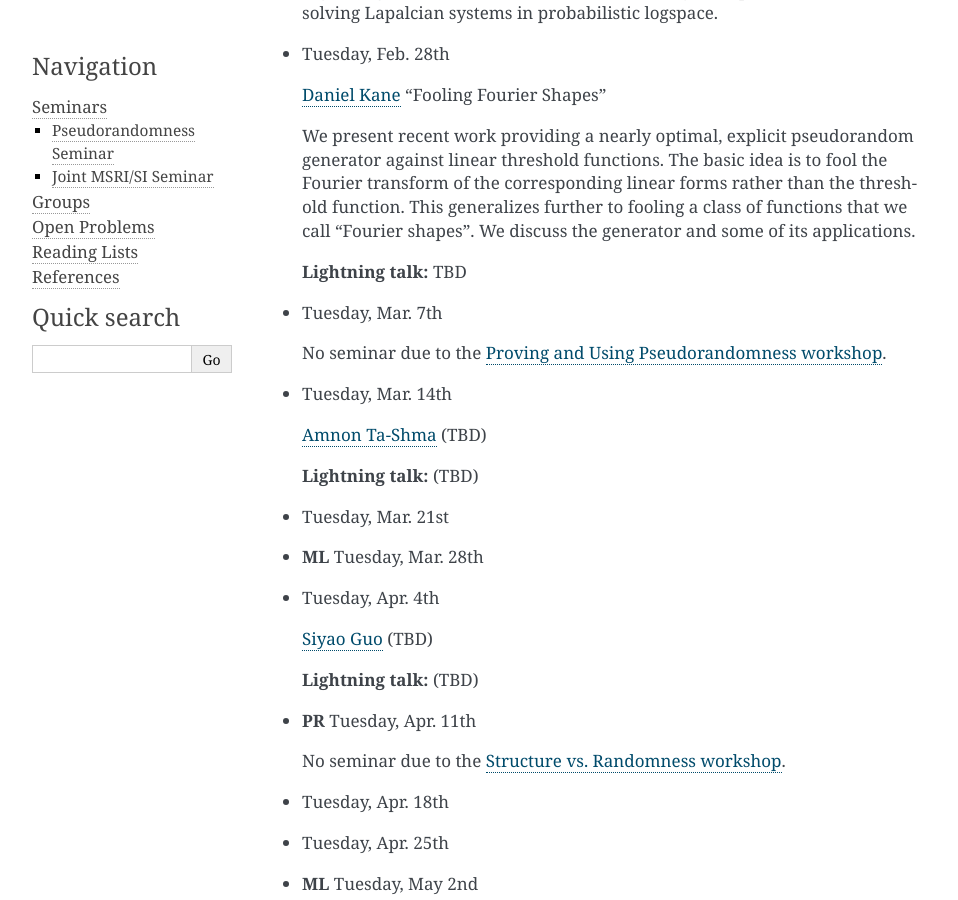
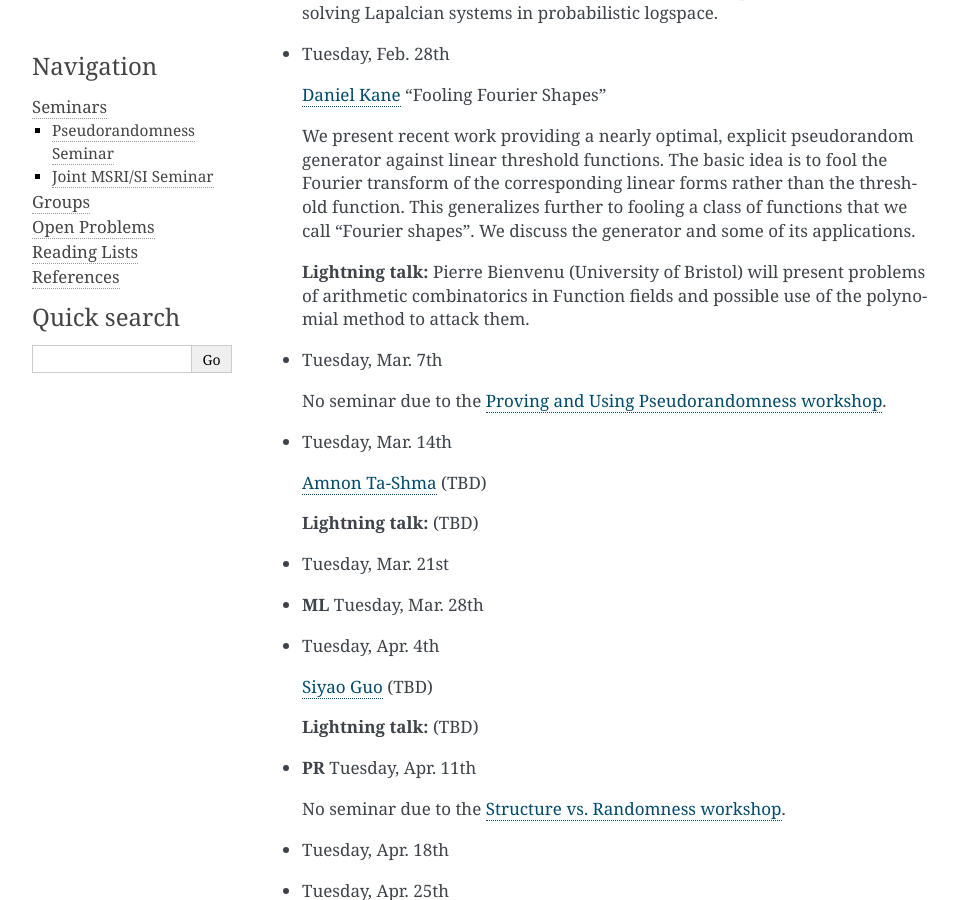
Before and after one commit to simons-institute/pseudorandomness, a Sphinx documentation site: the page built from source/seminar/pseudorandomness.rst, in a window 1280 px wide and 900 px high, scrolled down 1910 px. Shown: the whole window, without its empty margins (148-1106 px from the left). Built offline with Sphinx 7.4.7, drawn with Linux system fonts in a browser that asks for light colours.

Commit message:
Add Pierre Bienvenu's lightning talk

```diff
--- a/source/seminar/pseudorandomness.rst
+++ b/source/seminar/pseudorandomness.rst
@@ -103,7 +103,8 @@ Schedule
   fooling a class of functions that we call "Fourier shapes". We discuss
   the generator and some of its applications.
 
-  **Lightning talk:** TBD
+  **Lightning talk:** Pierre Bienvenu (University of Bristol) will present problems
+  of arithmetic combinatorics in Function fields and possible use of the polynomial method to attack them.
 
 - Tuesday, Mar. 7th
 
```
